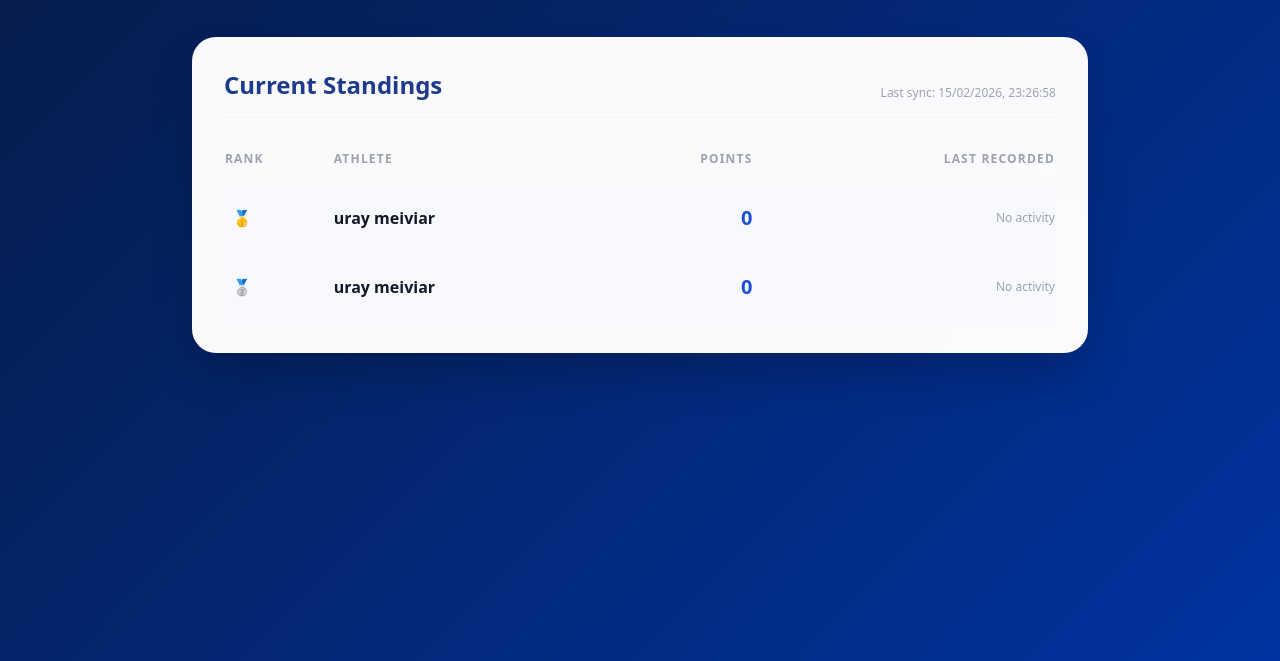
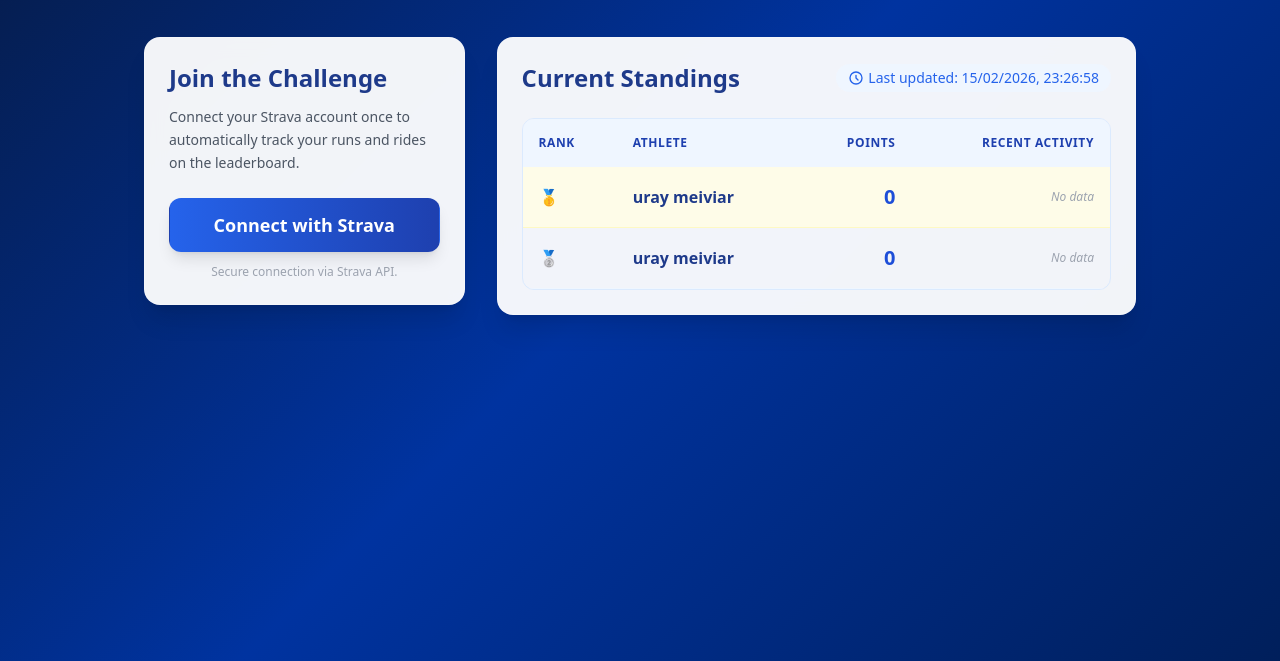
Before and after one commit to uraymeiviar/strava-bot, a website: page index.html in a window 1280 px wide. Shown: the part 139-800 px from the top of the page. Drawn offline with nearby package versions, Linux system fonts and the light colour scheme.

Commit message:
stupid bot

```diff
--- a/index.html
+++ b/index.html
@@ -6,74 +6,150 @@
     <title>ITB Strava Challenge</title>
     <script src="https://cdn.tailwindcss.com"></script>
     <style>
-        .bg-itb-night { background: linear-gradient(135deg, #061b46 0%, #0033a0 100%); }
-        .glass-card { background: rgba(255, 255, 255, 0.98); backdrop-filter: blur(12px); }
+        .bg-itb-night { background: linear-gradient(135deg, #061b46 0%, #0033a0 50%, #001f5b 100%); }
+        .glass-card { background: rgba(255, 255, 255, 0.95); backdrop-filter: blur(10px); border: 1px solid rgba(255, 255, 255, 0.2); }
     </style>
 </head>
-<body class="bg-itb-night min-h-screen text-gray-800 p-4">
+<body class="bg-itb-night font-sans leading-normal tracking-normal min-h-screen text-gray-800">
 
-    <div class="max-w-4xl mx-auto py-10">
-        <header class="text-center mb-12">
-            <h1 class="text-4xl font-black text-white mb-2">ITB Challenge Leaderboard</h1>
-            <p class="text-blue-200">Point-based activity tracking</p>
+    <div class="container mx-auto px-4 py-8 md:py-12 max-w-5xl">
+
+        <header class="text-center mb-10">
+            <h1 class="text-3xl md:text-5xl font-extrabold text-white mb-3 tracking-tight drop-shadow-md">
+                ITB Challenge Leaderboard 🏃‍♂️🚴‍♀️
+            </h1>
+            <p class="text-blue-200 text-lg md:text-xl font-medium">
+                Track your progress, compete with peers.
+            </p>
         </header>
 
-        <div class="glass-card rounded-3xl shadow-2xl p-8">
-            <div class="flex justify-between items-end mb-8 border-b border-gray-100 pb-4">
-                <h2 class="text-2xl font-bold text-blue-900">Current Standings</h2>
-                <span id="sync-time" class="text-xs text-gray-400">Syncing...</span>
+        <div id="success-alert" class="hidden mx-auto mb-8 bg-blue-100 border-l-4 border-blue-600 text-blue-800 p-4 rounded-r-lg shadow-md animate-pulse" role="alert">
+            <div class="flex items-center">
+                <svg class="h-6 w-6 mr-2 text-blue-600" fill="none" viewBox="0 0 24 24" stroke="currentColor">
+                    <path stroke-linecap="round" stroke-linejoin="round" stroke-width="2" d="M5 13l4 4L19 7"/>
+                </svg>
+                <div>
+                    <p class="font-bold text-lg">Registration Successful!</p>
+                    <p>You're in! Your activities will sync automatically based on the schedule.</p>
+                </div>
+            </div>
+        </div>
+
+        <div class="flex flex-col lg:flex-row gap-6 lg:gap-8">
+
+            <div id="join-container" class="lg:w-1/3 glass-card p-6 rounded-2xl shadow-xl h-fit order-2 lg:order-1">
+                <h2 class="text-2xl font-bold mb-3 text-blue-900">Join the Challenge</h2>
+                <p class="text-gray-600 mb-6 leading-relaxed text-sm">
+                    Connect your Strava account once to automatically track your runs and rides on the leaderboard.
+                </p>
+
+                <a href="https://www.strava.com/oauth/authorize?client_id=202830&response_type=code&redirect_uri=https://strava-auth-handler-161054073403.asia-southeast2.run.app&scope=read,activity:read_all"
+                   class="group relative w-full flex justify-center py-3 px-4 border border-transparent text-lg font-bold rounded-xl text-white bg-gradient-to-r from-blue-600 to-blue-800 hover:from-blue-700 hover:to-blue-900 transition duration-200 shadow-lg transform hover:-translate-y-0.5">
+                    Connect with Strava
+                </a>
+                <p class="text-xs text-center text-gray-400 mt-3">Secure connection via Strava API.</p>
             </div>
 
-            <div id="leaderboard" class="overflow-x-auto">
+            <div class="lg:w-2/3 glass-card p-6 rounded-2xl shadow-xl order-1 lg:order-2">
+                <div class="flex flex-col md:flex-row justify-between items-start md:items-center mb-6">
+                    <h2 class="text-2xl font-bold text-blue-900">Current Standings</h2>
+                    <div class="text-sm text-blue-600 font-medium mt-2 md:mt-0 flex items-center bg-blue-50 py-1 px-3 rounded-full">
+                        <svg class="w-4 h-4 mr-1" fill="none" stroke="currentColor" viewBox="0 0 24 24"><path stroke-linecap="round" stroke-linejoin="round" stroke-width="2" d="M12 8v4l3 3m6-3a9 9 0 11-18 0 9 9 0 0118 0z"></path></svg>
+                        <span id="last-updated">Fetching data...</span>
+                    </div>
                 </div>
+
+                <div id="leaderboard-container" class="overflow-hidden rounded-xl border border-blue-100">
+                    <div class="flex flex-col items-center justify-center py-12 text-blue-500 animate-pulse">
+                        <p class="text-lg font-medium">Loading leaderboard...</p>
+                    </div>
+                </div>
+            </div>
         </div>
     </div>
 
     <script>
-        async function loadLeaderboard() {
-            const container = document.getElementById('leaderboard');
-            const syncEl = document.getElementById('sync-time');
+        // 1. Success status and URL cleaning
+        const urlParams = new URLSearchParams(window.location.search);
+        if (urlParams.get('status') === 'success') {
+            localStorage.setItem('strava_registered', 'true');
+            const successAlert = document.getElementById('success-alert');
+            successAlert.classList.remove('hidden');
+            setTimeout(() => successAlert.classList.add('hidden'), 10000);
+            window.history.replaceState({}, document.title, window.location.pathname);
+        }
+
+        function updateJoinCard() {
+            const isRegistered = localStorage.getItem('strava_registered');
+            const joinContainer = document.getElementById('join-container');
+
+            if (isRegistered === 'true') {
+                joinContainer.innerHTML = `
+                    <div class="bg-blue-50 border border-blue-200 rounded-2xl p-6 text-center shadow-inner">
+                        <div class="bg-blue-600 w-16 h-16 rounded-full flex items-center justify-center mx-auto mb-4 shadow-lg">
+                            <svg class="w-8 h-8 text-white" fill="none" stroke="currentColor" viewBox="0 0 24 24"><path stroke-linecap="round" stroke-linejoin="round" stroke-width="2" d="M5 13l4 4L19 7"></path></svg>
+                        </div>
+                        <h2 class="text-2xl font-bold text-blue-900 mb-2">You're Connected!</h2>
+                        <p class="text-gray-600 text-sm mb-6">Your activities are syncing automatically.</p>
+                        <button onclick="localStorage.removeItem('strava_registered'); location.reload();"
+                                class="text-xs text-blue-400 hover:text-blue-600 underline transition duration-150">
+                            Register a different account?
+                        </button>
+                    </div>
+                `;
+            }
+        }
+
+        // 2. Data Fetching
+        async function fetchLeaderboard() {
+            const container = document.getElementById('leaderboard-container');
+            const lastUpdatedEl = document.getElementById('last-updated');
 
             try {
-                const res = await fetch('./scoreboard.json?v=' + Date.now());
-                const json = await res.json();
-                syncEl.textContent = `Last sync: ${json.last_synced}`;
+                const response = await fetch('./scoreboard.json?t=' + new Date().getTime());
+                const jsonResponse = await response.json();
+                const data = jsonResponse.data;
+
+                lastUpdatedEl.textContent = `Last updated: ${jsonResponse.last_synced}`;
 
                 let html = `
-                    <table class="w-full text-left">
-                        <thead>
-                            <tr class="text-gray-400 text-xs uppercase tracking-widest border-b border-gray-50">
-                                <th class="pb-4 font-semibold">Rank</th>
-                                <th class="pb-4 font-semibold">Athlete</th>
-                                <th class="pb-4 text-right font-semibold">Points</th>
-                                <th class="pb-4 text-right font-semibold">Last Recorded</th>
-                            </tr>
-                        </thead>
-                        <tbody class="divide-y divide-gray-50">
+                    <div class="overflow-x-auto">
+                        <table class="min-w-full leading-normal">
+                            <thead>
+                                <tr class="bg-blue-50 text-blue-800 uppercase text-xs font-semibold tracking-wider">
+                                    <th class="py-4 px-4 text-left">Rank</th>
+                                    <th class="py-4 px-4 text-left">Athlete</th>
+                                    <th class="py-4 px-4 text-right">Points</th>
+                                    <th class="py-4 px-4 text-right">Recent Activity</th>
+                                </tr>
+                            </thead>
+                            <tbody class="text-gray-700">
                 `;
 
-                json.data.forEach((user, i) => {
-                    const isTop = i < 3;
-                    const rankLabel = i === 0 ? "🥇" : i === 1 ? "🥈" : i === 2 ? "🥉" : `#${i + 1}`;
+                data.forEach((athlete, index) => {
+                    const rank = index + 1;
+                    const rowClass = rank === 1 ? "bg-yellow-50 border-b border-yellow-100 font-medium" : "border-b border-blue-50 hover:bg-blue-50 transition";
+                    const icon = rank === 1 ? "🥇" : rank === 2 ? "🥈" : rank === 3 ? "🥉" : `#${rank}`;
 
                     html += `
-                        <tr class="${isTop ? 'bg-blue-50/30' : ''} hover:bg-gray-50 transition">
-                            <td class="py-5 px-2 font-bold text-blue-600">${rankLabel}</td>
-                            <td class="py-5 font-bold text-gray-900">${user.name}</td>
-                            <td class="py-5 text-right font-black text-blue-700 text-xl">${user.points}</td>
-                            <td class="py-5 text-right text-gray-400 text-xs">${user.last_activity_time || 'No activity'}</td>
+                        <tr class="${rowClass}">
+                            <td class="py-4 px-4 text-left">${icon}</td>
+                            <td class="py-4 px-4 text-left font-bold text-blue-900">${athlete.name}</td>
+                            <td class="py-4 px-4 text-right font-black text-blue-700 text-xl">${athlete.points}</td>
+                            <td class="py-4 px-4 text-right text-xs text-gray-400 italic">${athlete.last_activity_time || 'No data'}</td>
                         </tr>
                     `;
                 });
 
-                html += '</tbody></table>';
+                html += '</tbody></table></div>';
                 container.innerHTML = html;
-
-            } catch (e) {
-                container.innerHTML = '<p class="text-center py-10 text-gray-400 italic">Leaderboard is currently being updated...</p>';
+            } catch (err) {
+                container.innerHTML = '<div class="text-center py-8 text-blue-400">Waiting for data...</div>';
             }
         }
-        loadLeaderboard();
+
+        updateJoinCard();
+        fetchLeaderboard();
     </script>
 </body>
 </html>
```
Also changed, not shown: sync.js (+4 -5 lines).
